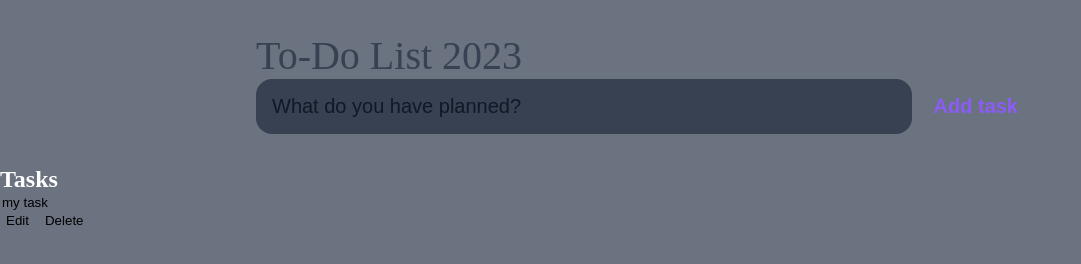
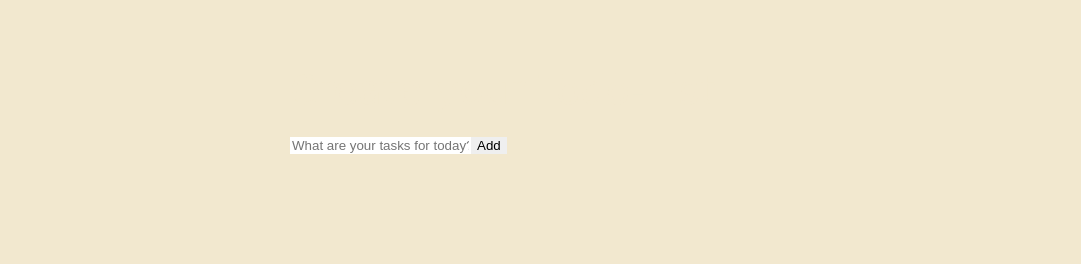
Before and after one commit to Sage316/To-Do-App-JS, a plain HTML site: page index.html in a window 1280 px wide. Shown: the whole page, without its empty margins (0-1081 px from the left). Drawn offline with Linux system fonts and the light colour scheme.

Commit message:
base structure

```diff
--- a/index.html
+++ b/index.html
@@ -4,46 +4,32 @@
     <meta charset="UTF-8">
     <meta http-equiv="X-UA-Compatible" content="IE=edge">
     <meta name="viewport" content="width=device-width, initial-scale=1.0">
-    <title>To-Do list 2023</title>
-    <link rel="stylesheet" href="main.css" />
-    <script src="main.js"></script>
-
+    <link rel="stylesheet" href="main.css">
+    <title>TodoList</title>
 </head>
 <body>
+    <div class="container">
+        <header>
+            <h1>Create your Todo-List</h1>
+            <form action="" id="task-form">
+                <input type="text" id="task-input" placeholder="What are your tasks for today?">
+                <input type="submit" id="task-submit" value="Add">
 
-<header>
-    <h1>To-Do List 2023</h1>
-     <form id="new-to-do-list">
-        <input
-        type="text"
-        id="new-to-do-input"
-        placeholder="What do you have planned?"/>
+            </form>
+        </header>
+        <main>
+            <section class="task-list">
 
-        <input type="submit"
-        id="new-to-do-submit"
-        value="Add task"/>
+               <div id="tasks">
 
-     </form>
-</header>
+                </div>
 
-<section class="task-list">
-<h2>Tasks</h2>
-<div id="tasks">
-    <div class="task">
-<div class="content">
-<input type="text"
-class="text"
-value="my task"
-readonly
-/>
-</div>
-<div class="actions">
-    <button class="edit">Edit</button>
-    <button class="delete">Delete</button>
-</div>
+            </section>
+        </main>
     </div>
-</div>
-</section>
 
+
+
+    <script src="main.js"></script>
 </body>
 </html>
--- a/main.css
+++ b/main.css
@@ -1,69 +1,31 @@
-:root {
---dark: #374151;
---darker: #1F2937;
---darkest: #111827;
---gray: #6B7280;
---light: #EEE;
---pink: #EC4899;
---purple: #8B5Cf6;
-}
-
-* {
-box-sizing: border-box;
-margin: 0;
-font: "fira sans", sans-serif;
-
-}
-
-body {
+body{
     display: flex;
     flex-direction: column;
-    min-height:100vh ;
-    background: var(--gray);
-    color: #fff;
+    min-height: 100%;
+    background-color: #f2e8cf;
+    font-family: 'Lucida Sans', 'Lucida Sans Regular', 'Lucida Grande', 'Lucida Sans Unicode', 'Geneva', Verdana, sans-serif;
 }
 
 header{
-padding: 2rem 1rem;
-max-width: 800px;
-width: 100%;
-margin: 0 auto;
+    padding: 32px 16px;
+    max-width: 700px;
+    width: 100%;
+    margin: 0 auto;
 }
-
-header h1 {
-    font-size: 2.5rem;
-    font-weight: 300;
-    color: var(--dark);
+header h1{
+    font-size: 40px;
+    font-weight: 400;
+    color: #f2e8cf;
+    margin-bottom: 24px;
 }
-
-#new-to-do-list {
+#task-form{
     display: flex;
 
 }
 
-input, button {
+input,button{
     appearance: none;
     border: none;
     outline: none;
-    background: none;
+    background-color: none;
 }
-
-#new-to-do-input{
-    flex: 1 1 0%;
-    background-color: var(--dark);
-    padding: 1rem;
-border-radius: 1rem;
-margin-right: 1rem;
-color: var(--light);
-font-size: 1.25rem;
-}
-
-#new-to-do-input::placeholder {
-    color: var(--darkest);
-}
-
-#new-to-do-submit{
-    color: var(--purple);
-    font-size: 1.25rem;
-    font-weight: 700;
-}
--- a/main.js
+++ b/main.js
@@ -0,0 +1,54 @@
+window.addEventListener('load', ()=>{
+    const form= document.querySelector("#task-form");
+    const input= document.querySelector("#task-input");
+    const list= document.querySelector("#tasks");
+
+
+    form.addEventListener('submit', (e)=>{
+        e.preventDefault();
+
+        const task = input.value;
+        if (!task) {
+            return;
+        }
+
+        const task_div = document.createElement("div");
+        task_div.classList.add("task");
+        list.appendChild(task_div);
+
+
+        task_edit_botton.addEventListener('click', ()=>{
+
+            if (task_edit_botton.innerText.toLowerCase() =="edit") {
+                    task_input.removeAttribute("readonly");
+                    task_input.focus();
+                    task_edit_botton.innerText = "Save";
+                    task_input.style.textDecoration="none"
+            }else{
+                task_input.setAttribute("readonly", "readonly");
+                task_edit_botton.innerText ="Edit";
+
+            }
+        });
+
+        task_delete_button.addEventListener('click', ()=>{
+            if (confirm("Are you sure you want to delete this task?")) {
+                list.removeChild(task_div);
+
+
+            }
+        })
+
+        task_completed_button.addEventListener('click', ()=>{
+
+                task_input.style.textDecoration="line-through";
+                task_input.setAttribute("readonly", "readonly");
+
+        })
+
+
+        input.value = "";
+
+
+    });
+});
```
